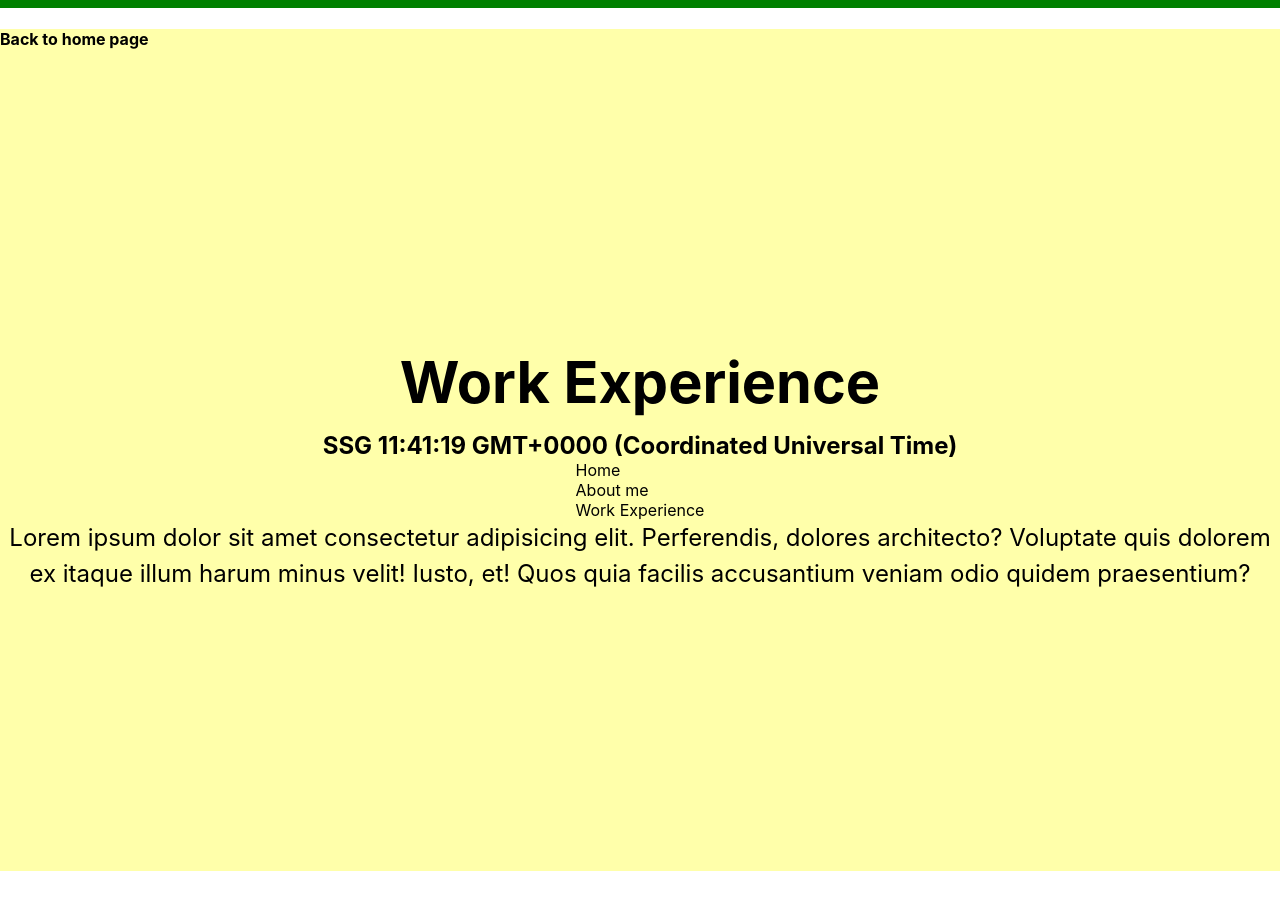
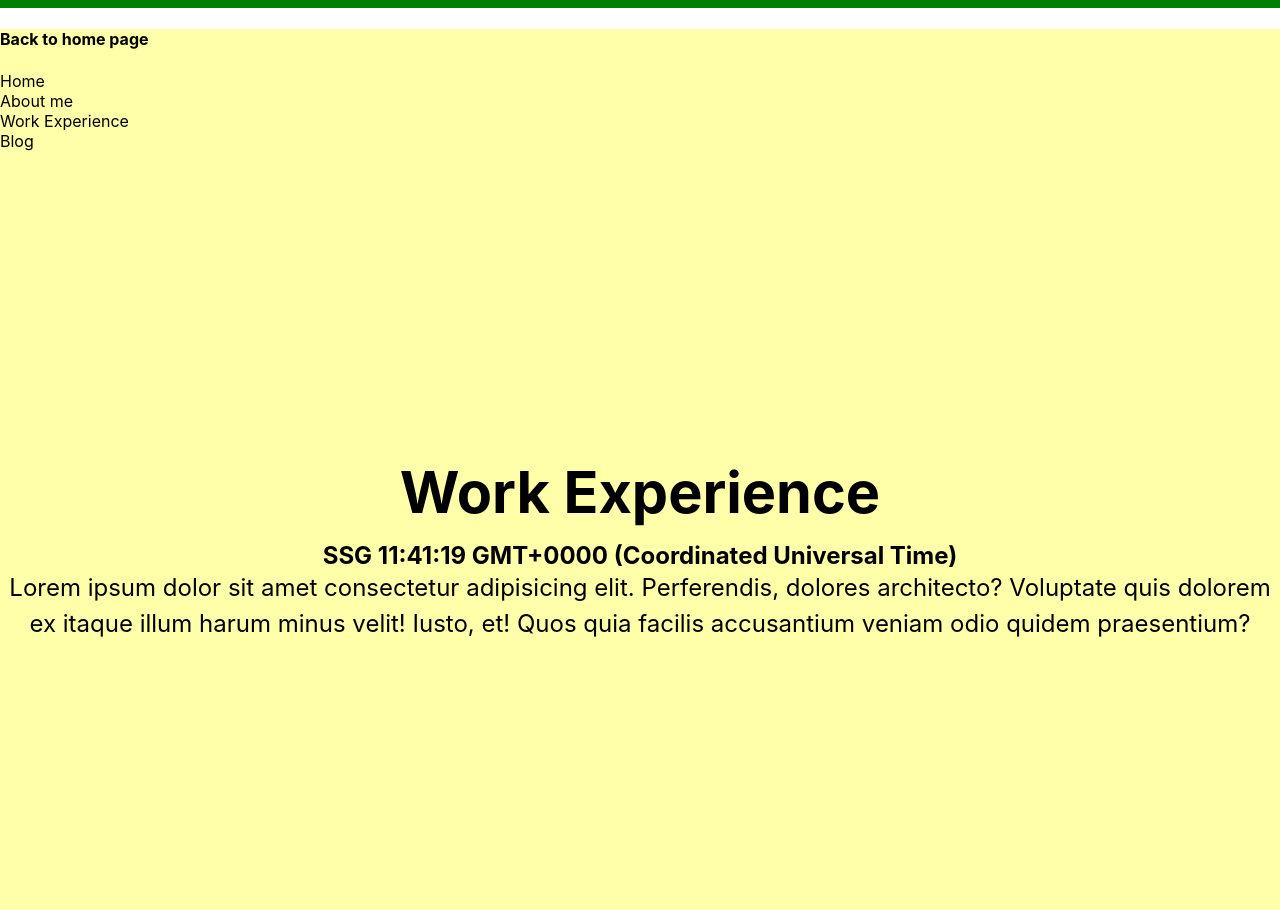
Before and after one commit to tshrv/nextjs-blog, a Next.js app: page /about/work in a window 1280 px wide. Shown: the top 910 px of the page. Before the commit the page ends 871 px from the top, so only its background shows below. Built offline with nearby package versions, Linux system fonts and the light colour scheme.

Commit message:
navigation component

```diff
--- /dev/null
+++ b/components/navigation.jsx
@@ -0,0 +1,12 @@
+import Link from 'next/link'
+
+export default function Navigation() {
+    return <nav>
+        <ul>
+            <li><Link href='/'>Home</Link></li>
+            <li><Link href='/about'>About me</Link></li>
+            <li><Link href='/about/work'>Work Experience</Link></li>
+            <li><Link href='/blog'>Blog</Link></li>
+        </ul>
+    </nav>
+}
--- a/pages/about/work.jsx
+++ b/pages/about/work.jsx
@@ -1,18 +1,15 @@
 import styles from '../../styles/Home.module.css'
 import Link from 'next/link'
 import Layout from '../../components/layout'
+import Navigation from '../../components/navigation';
 
 export default function About(props) {
     return (
       <Layout>
+        <Navigation/>
         <div className={styles.container}>
             <h1 className={styles.title}>Work Experience</h1>
             <h2>SSG {props.last_build_time}</h2>
-            <ul>
-              <li><Link href='/'>Home</Link></li>
-              <li><Link href='/about'>About me</Link></li>
-              <li><Link href='/about/work'>Work Experience</Link></li>
-            </ul>
             <p className={styles.description}>
                 Lorem ipsum dolor sit amet consectetur adipisicing elit. Perferendis, dolores architecto? Voluptate quis dolorem ex itaque illum harum minus velit! Iusto, et! Quos quia facilis accusantium veniam odio quidem praesentium?
             </p>
```
Also changed, not shown: pages/about/index.jsx (+3 -7 lines), pages/index.jsx (+2 -5 lines).
